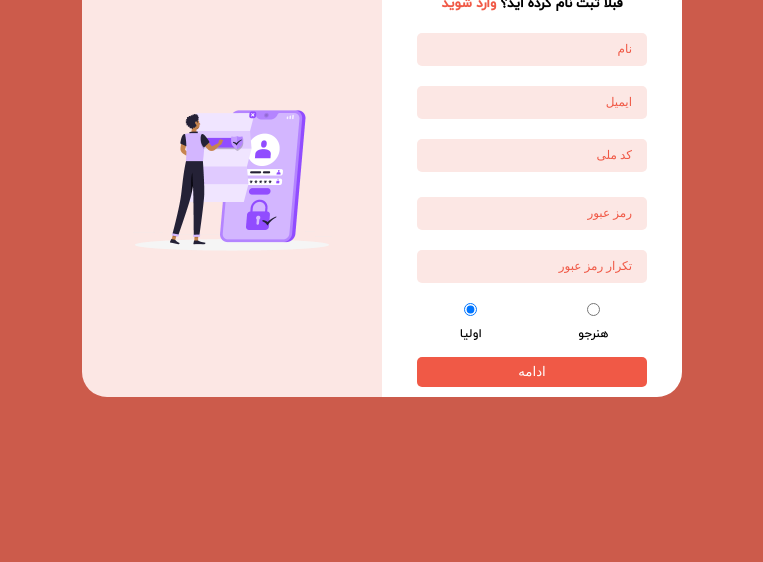
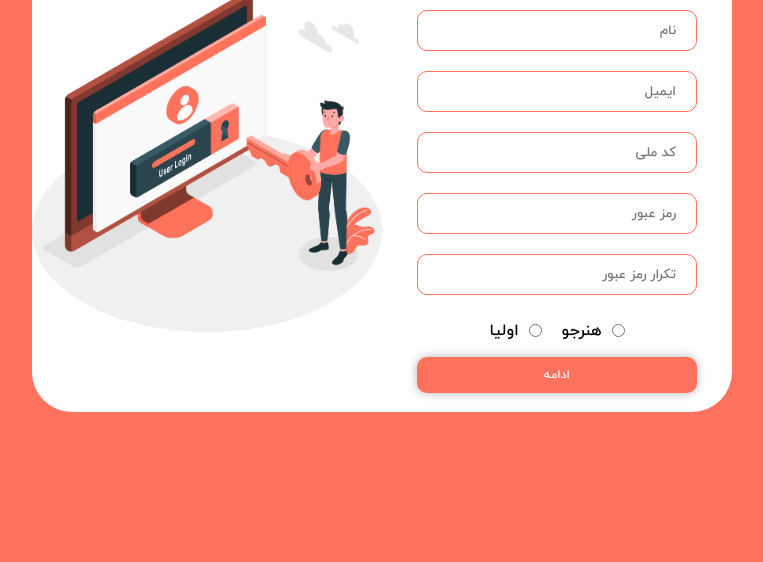
Before and after one commit to sadrawn/Atom, a plain HTML site: page SIgnUp.html in a window 1280 px wide. Shown: the part 238-800 px from the top of the page, without its empty margins (258-1021 px from the left). Drawn offline with Linux system fonts and the light colour scheme.

Commit message:
SIgnUp finished

```diff
--- a/SIgnUp.html
+++ b/SIgnUp.html
@@ -10,62 +10,35 @@
 </head>
 
 <body>
-  <!-- <div class="container"> -->
-  <form action="" method="post">
-    <div class="rightDiv">
+  <form action="">
+    <div class="right">
       <h1>عضویت</h1>
-      <h5>
-        قبلا ثبت نام کرده اید؟
-        <span><a href="./Login.html">وارد شوید</a></span>
-      </h5>
-      <div class="inputDiv">
-        <!-- <label for="">نام کاربری :</label> -->
-        <input type="text" class="name" name="name" placeholder="نام" />
-      </div>
-      <div class="inputDiv">
-        <!-- <label for="">نام کاربری :</label> -->
-        <input type="text" class="email" name="email" placeholder="ایمیل" />
-      </div>
-      <div class="inputDiv">
-        <!-- <label for="">نام کاربری :</label> -->
-        <input type="number" minlength="10" class="Gcode" name="Gcode" placeholder="کد ملی" />
-        <p class="GcodeP"></p>
-      </div>
-      <div class="inputDiv">
-        <!-- <label for="">نام کاربری :</label> -->
-        <input type="text" class="pass" name="password" placeholder="رمز عبور" />
-      </div>
-      <div class="inputDiv">
-        <!-- <label for="">نام کاربری :</label> -->
-        <input type="text" class="confirmation" name="confirmation" placeholder="تکرار رمز عبور" />
-        <p class="confirmationErrorP"></p>
-      </div>
-      <div class="radioDivs">
-        <div class="container">
-          <input type="radio" checked="checked" name="lbl" />
-          <label class="checkmark" for="lbl1">هنرجو</label>
+      <p class="topP">قبلا ثبت نام کرده اید؟ <span>وارد شوید</span></p>
+      <input class="input name" type="text" placeholder="نام " />
+      <input class="input email" type="email" placeholder="ایمیل" />
+      <input class="input GcodeP" type="number" placeholder="کد ملی" />
+      <p class="GcodeP"></p>
+      <input class="input pass" type="password" placeholder="رمز عبور" />
+      <input class="input confirmation" type="password" placeholder="تکرار رمز عبور" />
+      <p class="confirmationErrorP"></p>
+      <div class="inputs">
+        <div class="radioDiv">
+          <input id="x" type="radio" name="radio"/>
+          <label for="">هنرجو</label>
         </div>
-        <div class="container">
-          <input type="radio" checked="checked" name="lbl" />
-          <label class="checkmark" for="lbl2">اولیا</label>
+        <div class="radioDiv">
+          <input id="x" type="radio" name="radio"/>
+          <label for="">اولیا</label>
         </div>
       </div>
       <button class="nextBtn">ادامه</button>
     </div>
-    <div class="leftDiv">
-      <img src="resource/Images/6310505.png" alt="" />
+    <div class="left">
+      <img src="./resource/Images/Login.png" alt="" />
     </div>
   </form>
-
-  <!-- </div> -->
-  <script src="scripts/signUpScript.js"></script>
+  <!-- Script -->
+  <script src="./scripts/signUpScript.js"></script>
 </body>
 
 </html>
-
-<!-- Name of Inputs -->
-<!-- name -->
-<!-- email -->
-<!-- Gcode -->
-<!-- password -->
-<!-- confirmation -->
--- a/scripts/signUpScript.js
+++ b/scripts/signUpScript.js
@@ -1,4 +1,3 @@
-<<<<<<< HEAD
 const nextBtn = document.querySelector(".nextBtn");
 const pass = document.querySelector(".pass");
 const confirmation = document.querySelector(".confirmation");
@@ -38,24 +37,18 @@ nextBtn.addEventListener("click", (e) => {
     confirmationErrorP.stye.display = "none";
   }
 });
-=======
-const nextBtn = document.querySelector(".nextBtn");
-const pass = document.querySelector(".pass");
-const confirmation = document.querySelector(".confirmation");
-const Gcode = document.querySelector(".Gcode");
-const confirmationErrorP = document.querySelector(".confirmationErrorP");
-const GcodeP = document.querySelector(".GcodeP");
-const email = document.querySelector(".email");
-const name = document.querySelector(".name");
+
+// const nextBtn = document.querySelector(".nextBtn");
+// const pass = document.querySelector(".pass");
+// const confirmation = document.querySelector(".confirmation");
+// const Gcode = document.querySelector(".Gcode");
+// const confirmationErrorP = document.querySelector(".confirmationErrorP");
+// const GcodeP = document.querySelector(".GcodeP");
+// const email = document.querySelector(".email");
+// const name = document.querySelector(".name");
 
 nextBtn.addEventListener("click", (e) => {
   e.preventDefault();
-  // check Gcode
-  if (Gcode.value.length < 10) {
-    GcodeP.textContent = "کد ملی نمی تواند کمتر از 10 کاراکتر باشد.";
-  } else {
-    GcodeP.style.display = "none";
-  }
   // check value of inputs
   if (
     pass.value == "" ||
@@ -78,4 +71,3 @@ nextBtn.addEventListener("click", (e) => {
     confirmationErrorP.stye.display = "none";
   }
 });
->>>>>>> 6a4e5a403da6f42c76267d4c9a060db9bae4e02a
--- a/styles/Login&SignUp/signUp.css
+++ b/styles/Login&SignUp/signUp.css
@@ -1,200 +1,150 @@
-/* Responsive */
-@media screen and (max-width: 360px) {
-  form {
-    width: 300px;
-    height: 470px;
-    display: flex;
-    flex-direction: column;
-  }
-
-  .rightDiv {
-    width: 300px;
-    height: 470px;
-    border-radius: 25px;
-  }
-
-  .leftDiv {
-    display: none;
-  }
-}
-
 * {
   margin: 0;
   padding: 0;
   box-sizing: border-box;
   outline: none;
 }
-
 body {
+  height: 100vh;
   display: flex;
-  overflow: hidden;
-  position: fixed;
-  inset: 0;
   align-items: center;
   justify-content: center;
-  background-color: var(--themeColorCoral);
+  background-color: #ff725e;
+}
+form {
+  width: 700px;
+  height: 500px;
+  display: flex;
 }
 
-body::after {
-  content: '';
-  width: 100%;
-  height: 100%;
-  background-color: black;
-  position: absolute;
-  z-index: 1;
-  opacity: 0.2;
-}
-
-a {
-  text-decoration: none;
-  color: var(--themeColor);
-}
-
-a:hover {
-  color: var(--hoverColor);
-}
-
-form {
-  width: 600px;
-  height: 470px;
-  border-radius: 25px;
-  display: flex;
-  z-index: 100;
-}
-
-.leftDiv {
-  width: 50%;
-  height: 100%;
-  background-color: #fce7e4;
-  border-top-left-radius: 25px;
-  border-bottom-left-radius: 25px;
-}
-
-.rightDiv {
+.left {
   width: 50%;
   height: 100%;
   background-color: white;
-  border-top-right-radius: 25px;
-  border-bottom-right-radius: 25px;
+  border-top-left-radius: 40px;
+  border-bottom-left-radius: 40px;
+  display: flex;
+  align-items: center;
+  justify-content: center;
+}
+.left img {
+  width: 350px;
+  height: 340px;
+}
+.right {
+  width: 50%;
+  height: 100%;
+  background-color: white;
+  border-top-right-radius: 40px;
+  border-bottom-right-radius: 40px;
   display: flex;
   align-items: center;
   justify-content: center;
   flex-direction: column;
 }
-
-.inputDiv {
-  display: flex;
-  align-items: start;
-  justify-content: right;
-  flex-direction: column;
+.input {
+  width: 280px;
+  padding: 10px 20px;
+  margin: 10px 0px;
+  color: black;
+  border: none;
+  border: solid #ff725e 0.5px;
+  border-radius: 10px;
 }
-
-.inputDiv input {
-  border: none;
-  border-radius: 3px;
-  width: 230px;
-  /* height: 28px; */
-  height: 33px;
-  background-color: #fce7e4;
-  padding: 5px 15px;
-  margin-top: 20px;
-  border-radius: 5px;
+span {
+  color: #ff725e;
 }
-
-::placeholder {
-  font-size: 12px;
-  color: #f05946;
-}
-
-.inputDiv input:focus {
-  outline: 1px solid #f7a89e;
-}
-
-h1 {
-  margin-bottom: 10px;
-}
-
-span {
-  color: #f05946;
-}
-
-label {
-  margin-top: 10px;
-  font-size: 12px;
-  padding-bottom: 5px;
-}
-
-.nextBtn {
-  width: 230px;
-  padding: 7px 40px;
-  background-color: #f05946;
-  color: white;
-  border: none;
-  border-radius: 5px;
-  /* margin-top: 20px; */
-  font-family: "IRANYekanWebRegular";
-}
-
-.leftDiv {
+.inputs {
+  width: 100%;
   display: flex;
   align-items: center;
   justify-content: center;
+  gap: 20px;
+  margin-top: 15px;
+}
+.radioDiv {
+  display: flex;
+  align-items: center;
+  justify-content: center;
+  gap: 10px;
+}
+.nextBtn {
+  padding: 10px 40px;
+  width: 80%;
+  border: none;
+  border-radius: 10px;
+  box-shadow: 0px 0px 10px rgba(0, 0, 0, 0.3);
+  background-color: #ff725e;
+  color: white;
+  font-size: 12px;
+  cursor: pointer;
+  margin-top: 15px;
+}
+.input:focus {
+  background-color: rgb(228, 228, 228);
+}
+.confirmationErrorP {
+  color: red;
+  text-align: right;
+  padding-left: 110px;
+  font-size: 14px;
 }
 
-.leftDiv img {
-  width: 250px;
-  height: 250px;
+@media screen and (min-width: 390px) {
+  form {
+    display: flex;
+    align-items: center;
+    justify-content: center;
+  }
+  .left {
+    display: none;
+  }
+  .right {
+    width: 350px;
+    height: 500px;
+    border-radius: 40px;
+  }
+}
+@media screen and (min-width: 1024px) {
+  .left {
+    display: flex;
+  }
+  .right {
+    border-top-left-radius: 0px;
+    border-bottom-left-radius: 0px;
+  }
 }
 
-.radioDivs {
-  width: 230px;
-  margin-top: 15px;
-  margin-bottom: 10px;
-  display: flex;
-  align-items: center;
-  justify-content: right;
-  gap: 15px;
-}
-
-.radioDiv label {
-  color: #f05946;
-}
-
-.confirmationErrorP,
-.GcodeP {
-  font-size: 10px;
-  padding-top: 5px;
-  color: red;
-}
-
-button:hover {
-  background-color: var(--hoverColor);
-}
-
-a:hover {
-  color: var(--hoverColor);
-}
-
-input::placeholder {
-  font-family: "IRANYekanWebRegular";
-}
-
-/* Responsive */
-@media screen and (max-width: 567px) {
+@media screen and (min-width: 1600px) {
   form {
-    width: 300px;
-    height: 470px;
-    display: flex;
-    flex-direction: column;
+    width: 1000px;
   }
-
-  .rightDiv {
-    width: 300px;
-    height: 470px;
-    border-radius: 25px;
+  .left img {
+    width: 500px;
+    height: 530px;
   }
-
-  .leftDiv {
-    display: none;
+  .left,
+  .right {
+    width: 500px;
+    height: 700px;
+  }
+  .input {
+    width: 400px;
+    height: 60px;
+  }
+  ::placeholder {
+    font-size: 16px;
+  }
+  .topP {
+    font-size: 20px;
+    margin: 10px 0px;
+  }
+  .radioDiv label {
+    font-size: 20px;
+  }
+  .nextBtn {
+    width: 400px;
+    height: 48px;
+    font-size: 18px;
   }
 }
```
